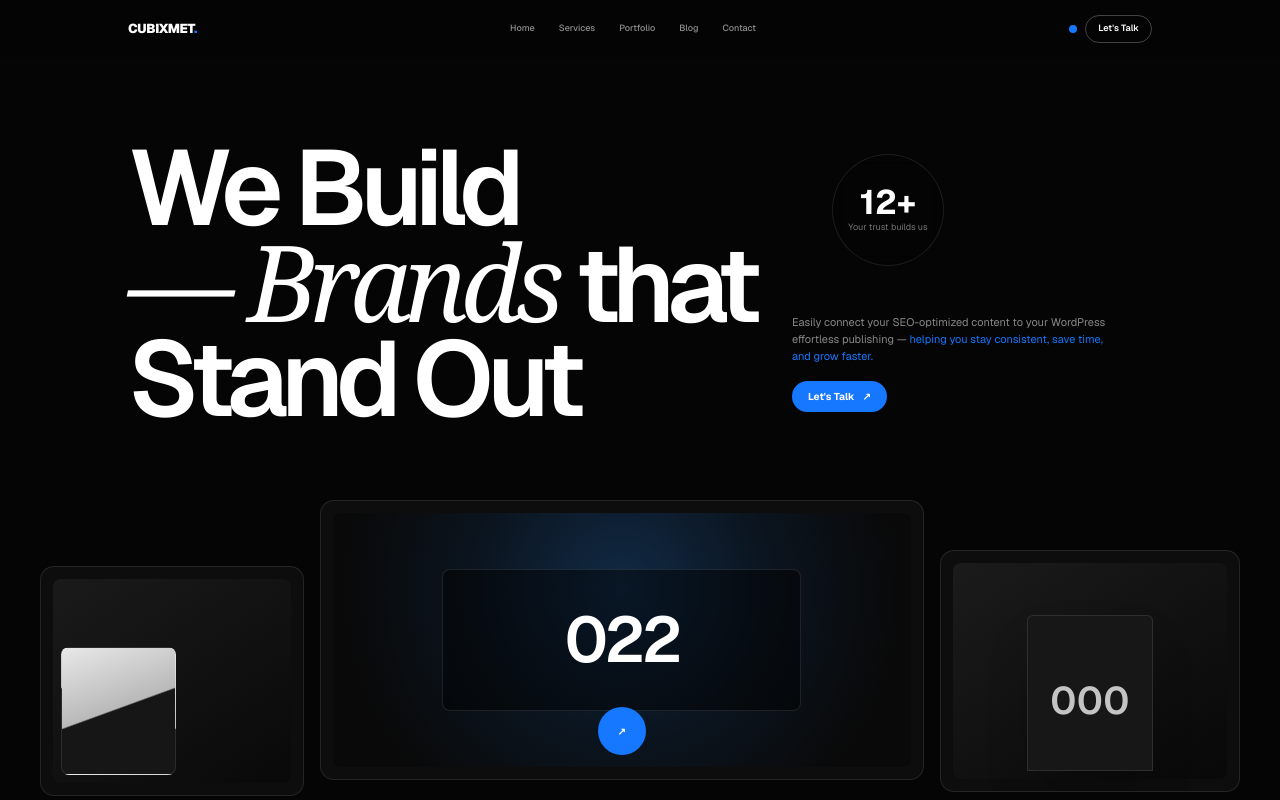
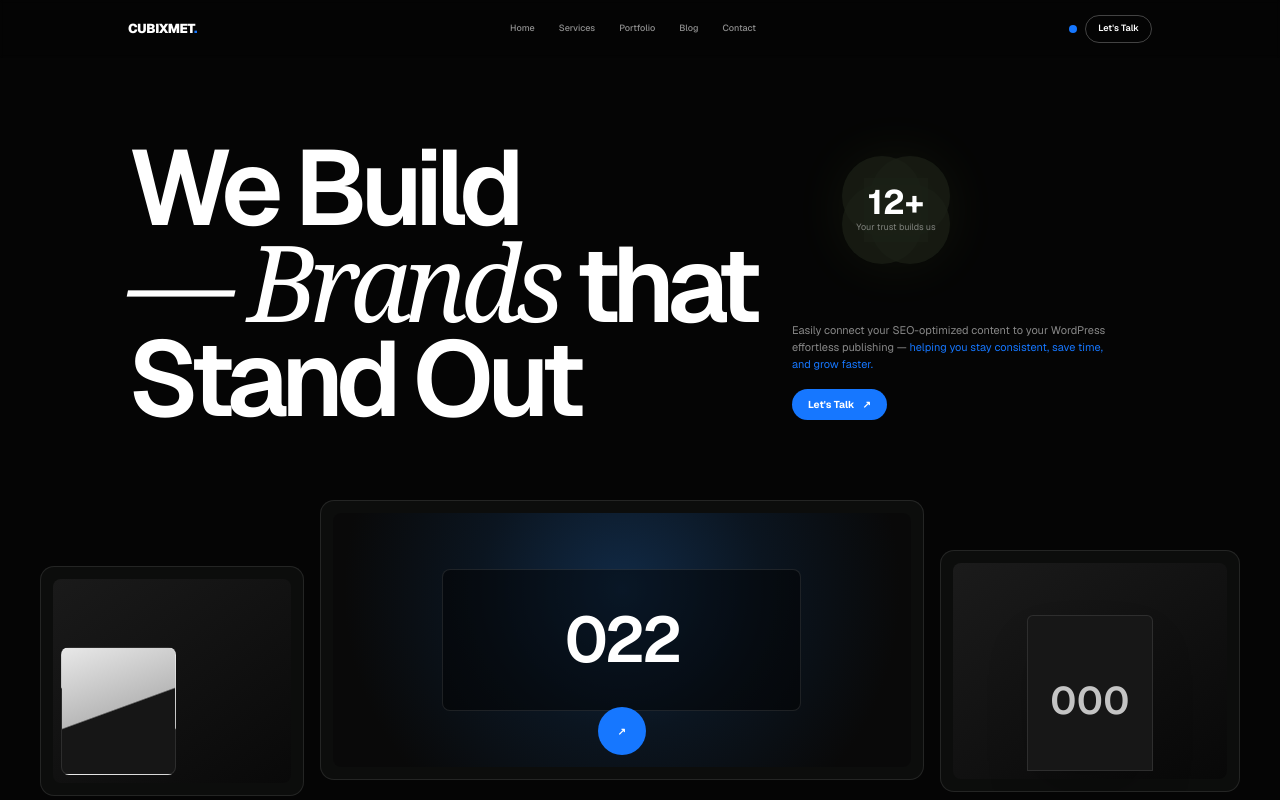
Before and after one commit to amnas-cubixmet/cubixmet, a Next.js app: page / in a window 1280 px wide. Shown: the top 800 px of the page. Built offline with nearby package versions, Linux system fonts and the light colour scheme.

Commit message:
Replace circular trust badge with custom clover shape

```diff
--- a/components/home/HeroSection.tsx
+++ b/components/home/HeroSection.tsx
@@ -16,8 +16,20 @@ export default function HeroSection() {
           </div>
 
           <div className="relative hidden self-center lg:block">
-            <div className="mb-12 ml-10 grid h-28 w-28 place-items-center rounded-full border border-white/10 bg-black/20 text-center backdrop-blur">
-              <span className="text-[9px] leading-4 text-white/45"><strong className="block text-[34px] leading-none text-white">12+</strong>Your trust builds us</span>
+            <div className="relative mb-12 ml-10 h-32 w-32">
+              <div className="pointer-events-none absolute inset-0 opacity-90 [filter:drop-shadow(0_0_28px_rgba(110,130,55,.12))]">
+                <span className="absolute left-[8%] top-[8%] h-[62%] w-[62%] rounded-full bg-[rgba(30,35,24,.76)]" />
+                <span className="absolute right-[8%] top-[8%] h-[62%] w-[62%] rounded-full bg-[rgba(30,35,24,.76)]" />
+                <span className="absolute bottom-[8%] left-[8%] h-[62%] w-[62%] rounded-full bg-[rgba(30,35,24,.76)]" />
+                <span className="absolute bottom-[8%] right-[8%] h-[62%] w-[62%] rounded-full bg-[rgba(30,35,24,.76)]" />
+                <span className="absolute left-[25%] top-[25%] h-1/2 w-1/2 bg-[rgba(30,35,24,.76)]" />
+              </div>
+              <div className="relative z-10 grid h-full w-full place-items-center text-center">
+                <span className="text-[9px] leading-4 text-white/45">
+                  <strong className="block text-[34px] leading-none text-white">12+</strong>
+                  Your trust builds us
+                </span>
+              </div>
             </div>
 
             <div className="max-w-[330px]">
```
